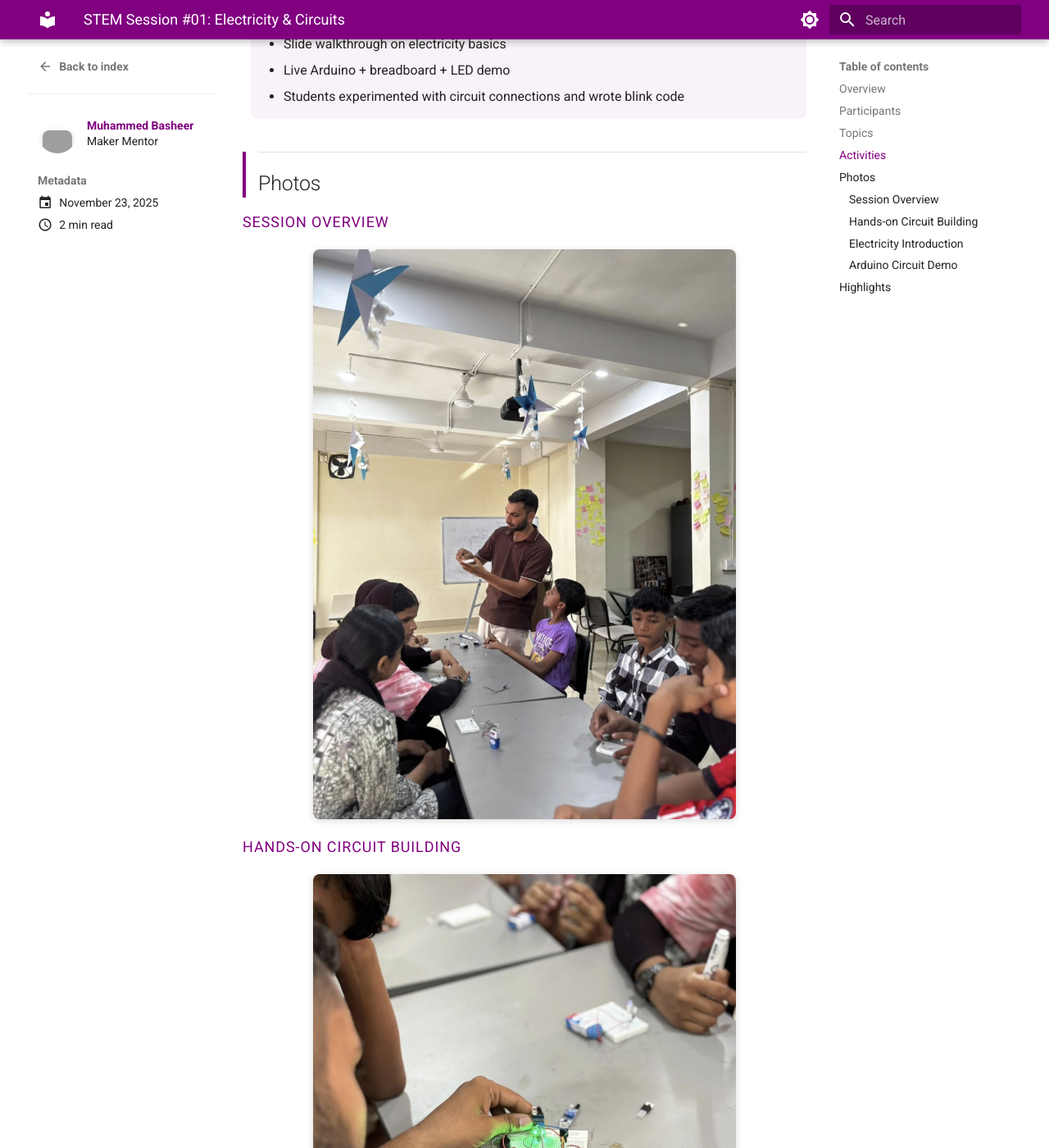
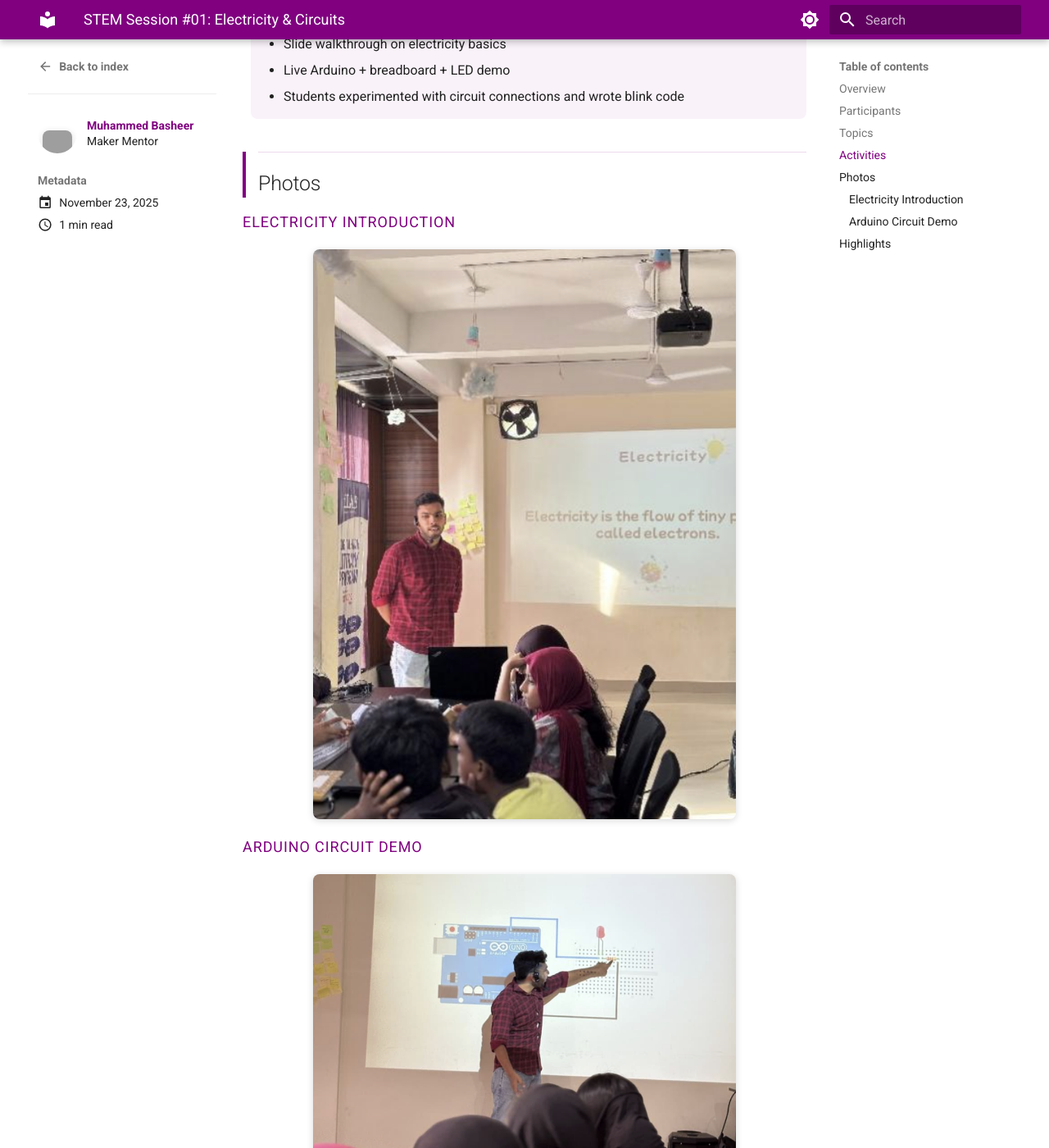
Before and after one commit to basheerbk/MakerLog, an MkDocs documentation site: the page built from docs/blog/posts/2025-11-23-stem-session-electricity-circuits.md, in a window 1280 px wide and 1400 px high, scrolled down 880 px. Shown: the whole window at 82% size. Built offline with MkDocs 1.6.1 and Material for MkDocs 9.7.7, drawn with Linux system fonts in a browser that asks for light colours; grey boxes are pictures that could not be loaded.

Commit message:
Update Session 01 - Electricity and Circuits
Made-with: Cursor

```diff
--- a/docs/blog/posts/2025-11-23-stem-session-electricity-circuits.md
+++ b/docs/blog/posts/2025-11-23-stem-session-electricity-circuits.md
@@ -38,12 +38,6 @@ Introductory STEM session for 15 students at iLab. Covered the basics of electri
 
 ## Photos
 
-### Session Overview
-![Mentor demonstrating circuit components to students](../../images/10.png)
-
-### Hands-on Circuit Building
-![Student working on LED circuit on breadboard](../../images/11.png)
-
 ### Electricity Introduction
 ![Basheer introducing electricity to students](../../images/1.png)
 
```
